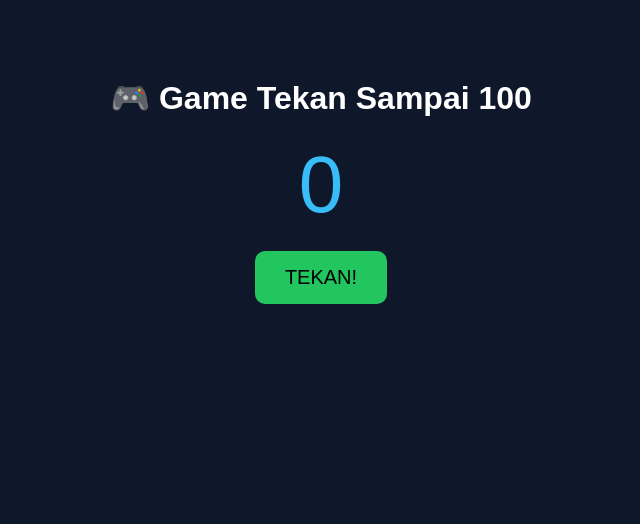
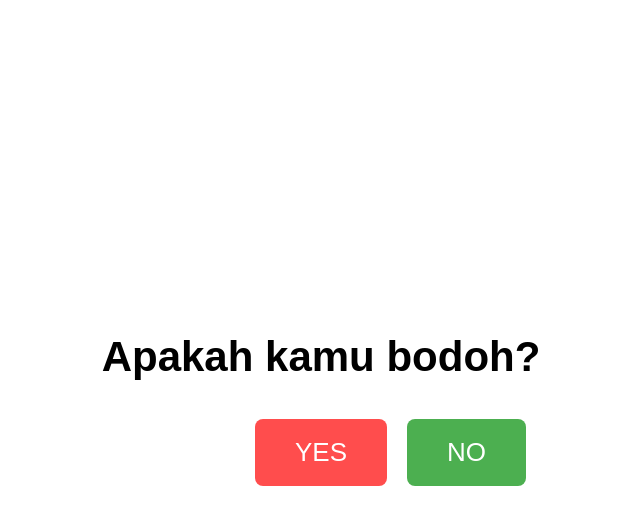
Before and after one commit to fahrijalf596-lgtm/Troll, a plain HTML site: page index.html in a window 1280 px wide. Shown: the whole page, without its empty margins (319-959 px from the left). Drawn offline with Linux system fonts and the light colour scheme.

Commit message:
Add files via upload

```diff
--- a/index.html
+++ b/index.html
@@ -2,74 +2,109 @@
 <html lang="id">
 <head>
 <meta charset="UTF-8">
-  <title>Game Tekan Sampai 100</title>
-
+<title>Pertanyaan Penting</title>
 <style>
 body {
+  margin: 0;
   font-family: Arial, sans-serif;
-      text-align: center;
-      background: #0f172a;
-      color: white;
-      padding-top: 50px;
+  background: white;
+  color: black;
+  height: 100vh;
+  display: flex;
+  justify-content: center;
+  align-items: center;
 }
 
-    #angka {
-      font-size: 80px;
-      margin: 20px;
-      color: #38bdf8;
+#box {
+  text-align: center;
+}
+
+h1 {
+  font-size: 28px;
 }
 
 button {
-      padding: 15px 30px;
-      font-size: 20px;
+  padding: 12px 25px;
+  font-size: 18px;
+  margin: 10px;
   border: none;
-      border-radius: 10px;
-      background: #22c55e;
+  border-radius: 8px;
   cursor: pointer;
 }
 
-    button:active {
-      transform: scale(0.95);
+#yes {
+  background: #ff4d4d;
+  color: white;
 }
 
-    #pesan {
-      font-size: 20px;
-      margin-top: 20px;
-      color: #facc15;
+#no {
+  background: #4caf50;
+  color: white;
+  position: absolute;
+}
+
+#result {
+  display: none;
+}
+
+/* ===== MODE PC ===== */
+@media (min-width: 769px) {
+  h1 {
+    font-size: 42px;
+  }
+
+  button {
+    font-size: 26px;
+    padding: 18px 40px;
+  }
 }
 </style>
 </head>
-
 <body>
 
-  <h1>🎮 Game Tekan Sampai 100</h1>
+<div id="box">
+  <h1 id="question">Apakah kamu bodoh?</h1>
 
-  <div id="angka">0</div>
+  <div id="buttons">
+    <button id="yes">YES</button>
+    <button id="no">NO</button>
+  </div>
 
-  <button onclick="tambah()">TEKAN!</button>
-
-  <p id="pesan"></p>
+  <div id="result">
+    <h1>HAHAHA 😂<br>KAMU BODOH YA DI SEKOLAH</h1>
+    <button onclick="keluar()">Keluar</button>
+  </div>
+</div>
 
 <script>
-    let nilai = 0;
+const yesBtn = document.getElementById("yes");
+const noBtn = document.getElementById("no");
+const buttons = document.getElementById("buttons");
+const result = document.getElementById("result");
 
-    function tambah() {
-      if (nilai >= 100) return;
-
-      nilai++;
-      document.getElementById("angka").innerText = nilai;
-
-      let pesan = "";
-
-      if (nilai >= 90 && nilai < 100) {
-        pesan = "🔥 Dikit lagi! Jangan menyerah!";
+// tombol NO kabur
+function kaburNo() {
+  const x = Math.random() * (window.innerWidth - noBtn.offsetWidth);
+  const y = Math.random() * (window.innerHeight - noBtn.offsetHeight);
+  noBtn.style.left = x + "px";
+  noBtn.style.top = y + "px";
 }
 
-      if (nilai === 100) {
-        pesan = "🎉 SELAMAT! Kamu mencapai 100!";
-      }
+noBtn.addEventListener("mouseover", kaburNo);
+noBtn.addEventListener("touchstart", kaburNo);
+noBtn.addEventListener("click", kaburNo);
 
-      document.getElementById("pesan").innerText = pesan;
+// klik YES
+yesBtn.addEventListener("click", () => {
+  document.getElementById("question").style.display = "none";
+  buttons.style.display = "none";
+  result.style.display = "block";
+});
+
+// keluar
+function keluar() {
+  document.body.innerHTML =
+    "<h1 style='text-align:center;'>Makanya belajar dong mikir kiddzz 😜</h1>";
 }
 </script>
 
```
Lines whose indentation alone changed are shown as unchanged.
